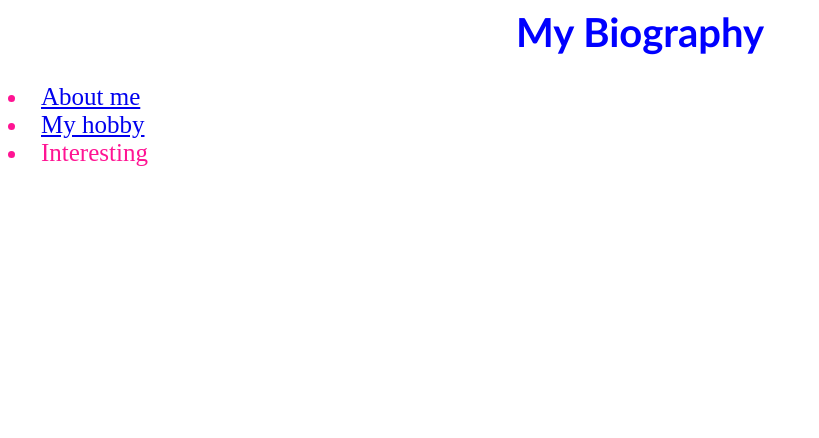
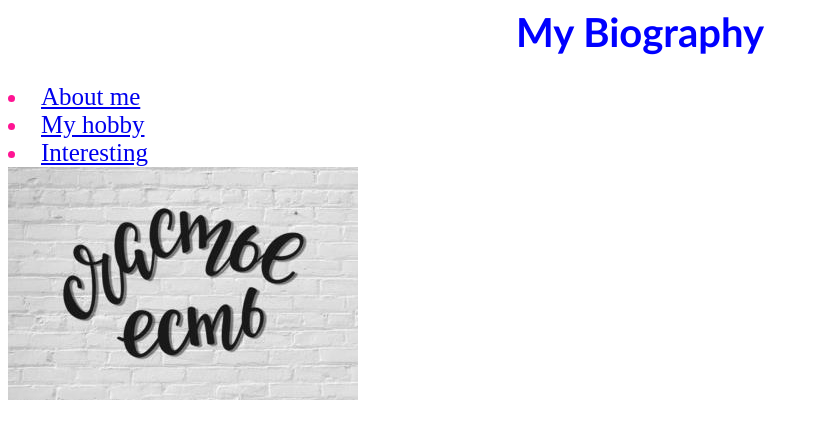
Before and after one commit to saule-06/saule, a plain HTML site: page index.html in a window 1280 px wide. Shown: the whole page, without its empty margins (0-819 px from the left). Drawn offline with Linux system fonts and the light colour scheme.

Commit message:
one image

```diff
--- a/index.html
+++ b/index.html
@@ -8,7 +8,10 @@
     <nav>
       <li><a href="#">About me</a></li>
       <li><a href="#">My hobby</a></li>
-      <li><a href="#"></a>Interesting</li>
+      <li><a href="#">Interesting</a></li>
     </nav>
+    <div class="one">
+      <img src="./one.jpg" alt="">
+    </div>
   </body>
 </html>
```
Also changed, not shown: one.jpg (added).
